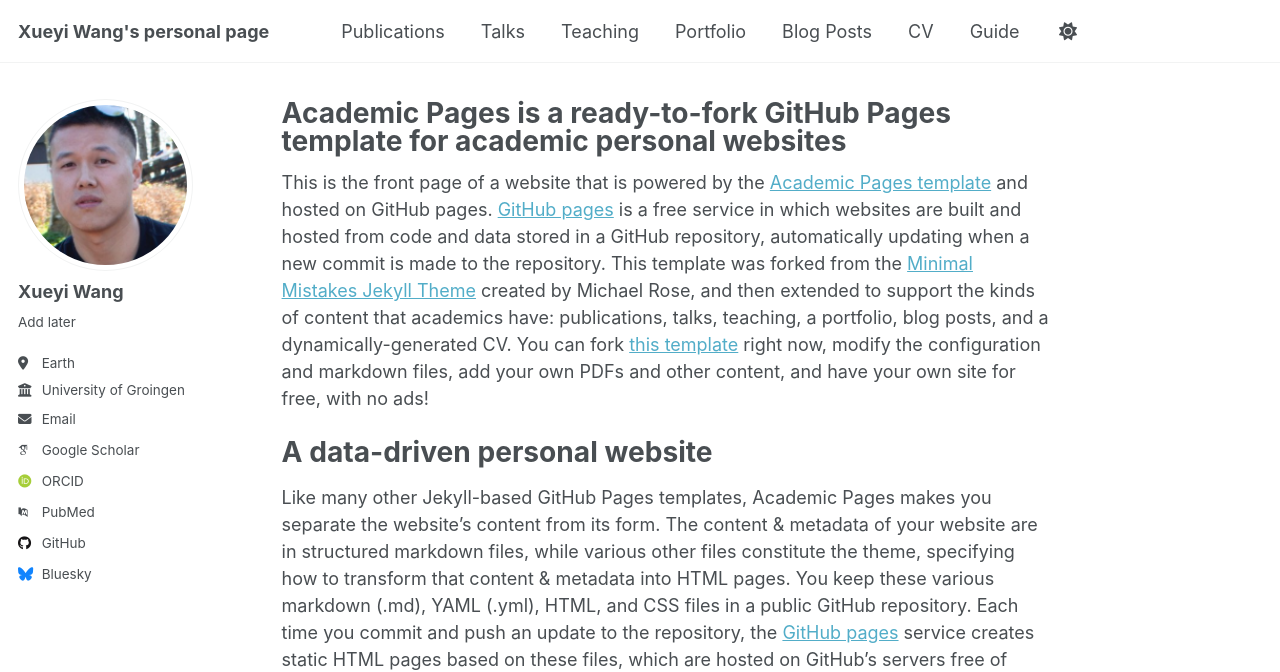
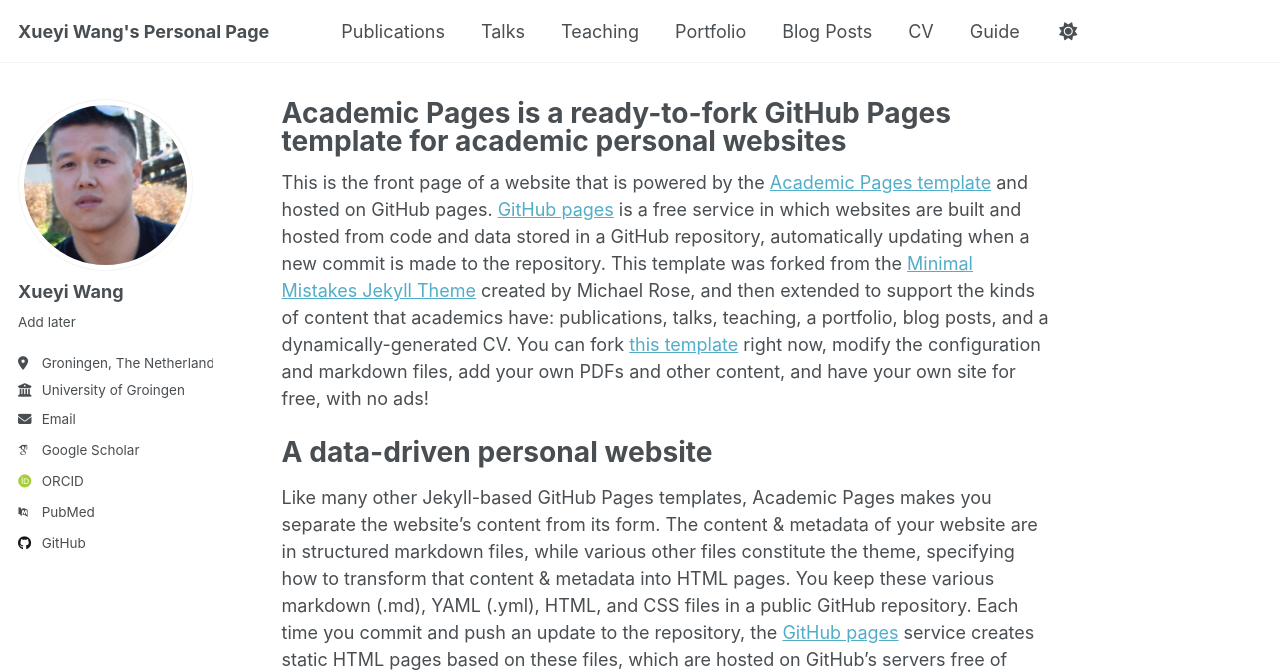
Before and after one commit to Xueyi-Wang/Xueyi-Wang.github.io, a Jekyll site: the page built from _pages/about.md, in a window 1280 px wide. Shown: the top 672 px of the page. Built offline with Jekyll 4.4.1, drawn with Linux system fonts in a browser that asks for light colours; some web fonts are replaced.

Commit message:
location

```diff
--- a/_config.yml
+++ b/_config.yml
@@ -9,7 +9,7 @@
 # Basic Site Settings
 locale                   : "en-US"
 site_theme               : "default"
-title                    : "Xueyi Wang's personal page"
+title                    : "Xueyi Wang's Personal Page"
 title_separator          : "-"
 name                     : &name "Xueyi Wang"
 description              : &description "personal description"
@@ -26,7 +26,7 @@ author:
   name             : "Xueyi Wang"
   pronouns         : # example: "she/her"
   bio              : "Add later"
-  location         : "Earth"
+  location         : "Groningen, The Netherlands"
   employer         : "University of Groingen"
   uri              : # URL
   email            : "xueyi.wang@rug.nl"
@@ -50,7 +50,7 @@ author:
   stackoverflow    : # User number or user number and name (i.e., use "1" or "1/jeff-atwood")
 
   # Social media
-  bluesky          : "bsky.app" # Replace this with you Bluesky username
+  bluesky          : #"bsky.app" # Replace this with you Bluesky username
   facebook         : # Username
   flickr           : # Username
   foursquare       : # Username
```
